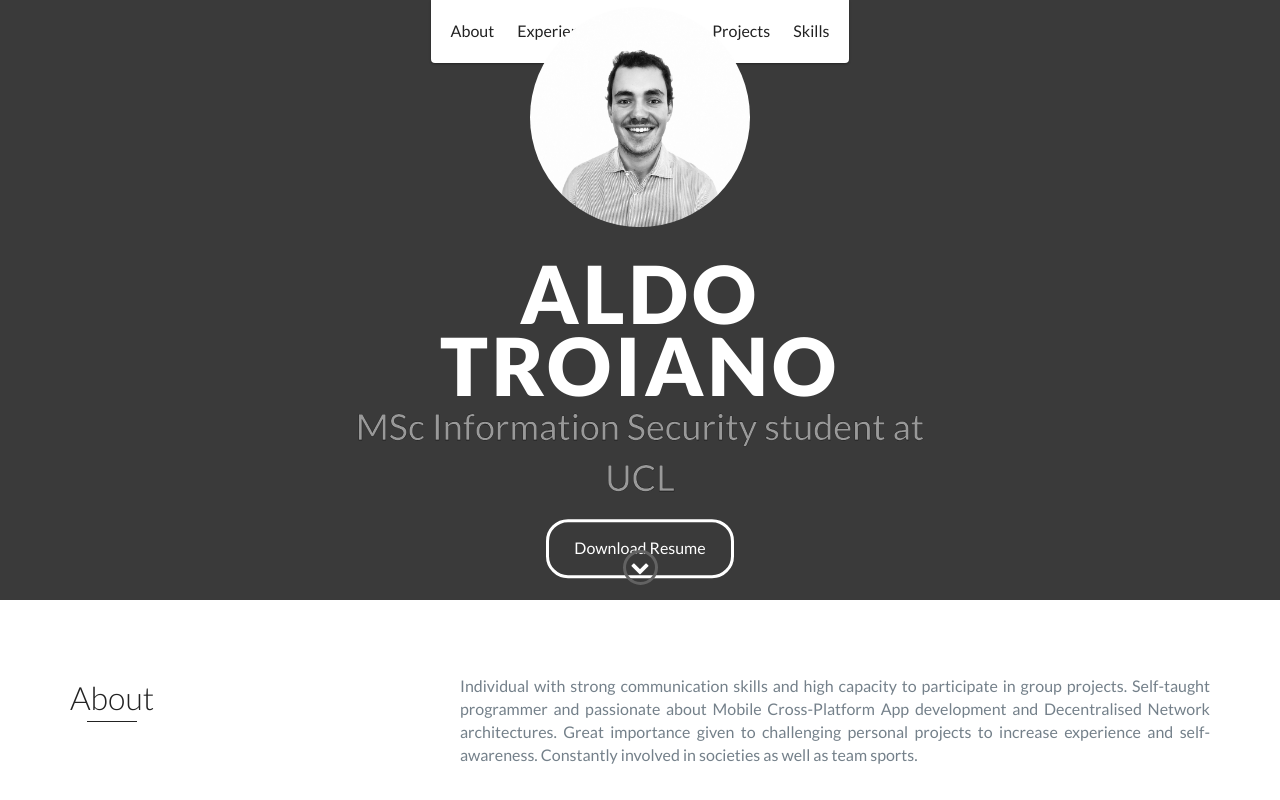
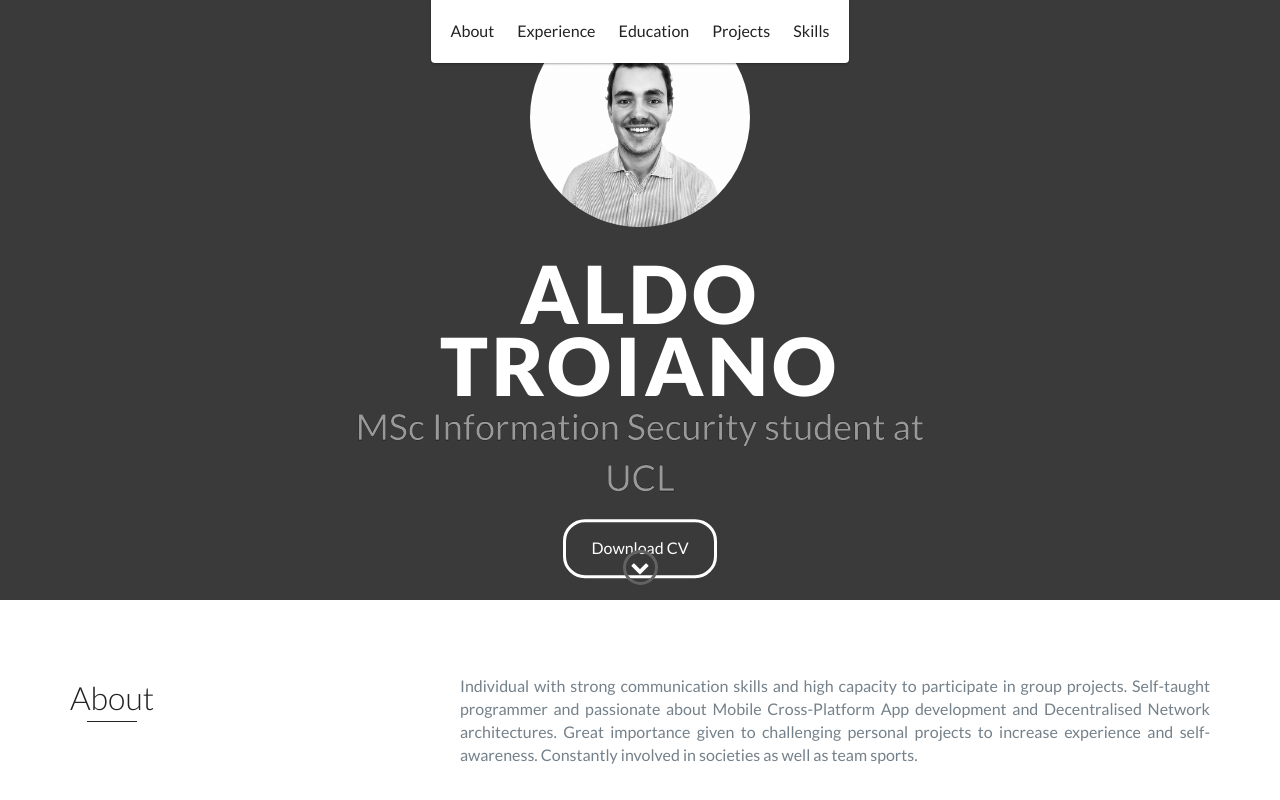
Before and after one commit to aldotroiano/aldotroiano.github.io, a website: page index.html in a window 1280 px wide. Shown: the top 800 px of the page. Drawn offline with nearby package versions, Linux system fonts and the light colour scheme.

Commit message:
Added CV button, sticky menu. Imported updated cv pdf.

```diff
--- a/index.html
+++ b/index.html
@@ -19,7 +19,7 @@
         <i class="fa fa-bars" aria-hidden="true"></i>
     </div>
     <!-- End #mobile-menu-toggle -->
-    <header>
+    <header class="sticky">
         <div id="mobile-menu-close">
             <span>Close</span> <i class="fa fa-times" aria-hidden="true"></i>
         </div>
@@ -48,7 +48,7 @@
             <img id="profilepic" src="images/profile_pic.jpg" >
             <h1>Aldo Troiano</h1>
             <h2 id="descrip1">MSc Information Security student at UCL</h2>
-            <a href="#" class="btn-rounded-white">Download Resume</a>
+            <a href="resume/cv_aldo_troiano.pdf" download="Aldo_Troiano_CV.pdf" class="btn-rounded-white">Download CV</a>
         </div>
         <!-- End #lead-content -->
 
--- a/scss/styles.scss
+++ b/scss/styles.scss
@@ -239,7 +239,7 @@ header {
 }
 
 footer {
-    padding: 50px 0;
+    padding: 40px 0;
 }
 
 .copyright {
```
Also changed, not shown: css/styles.css, 1 other file.
